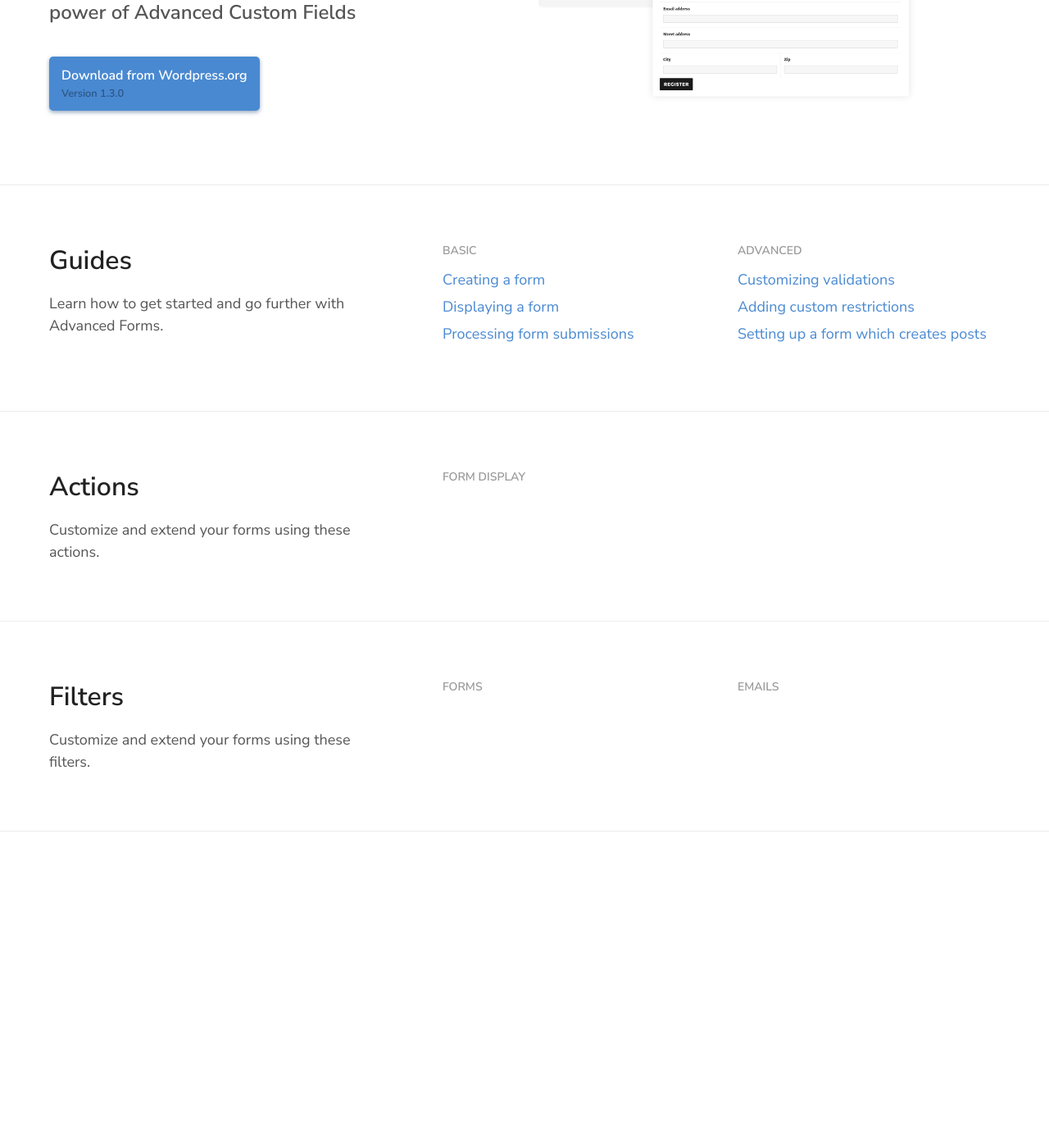
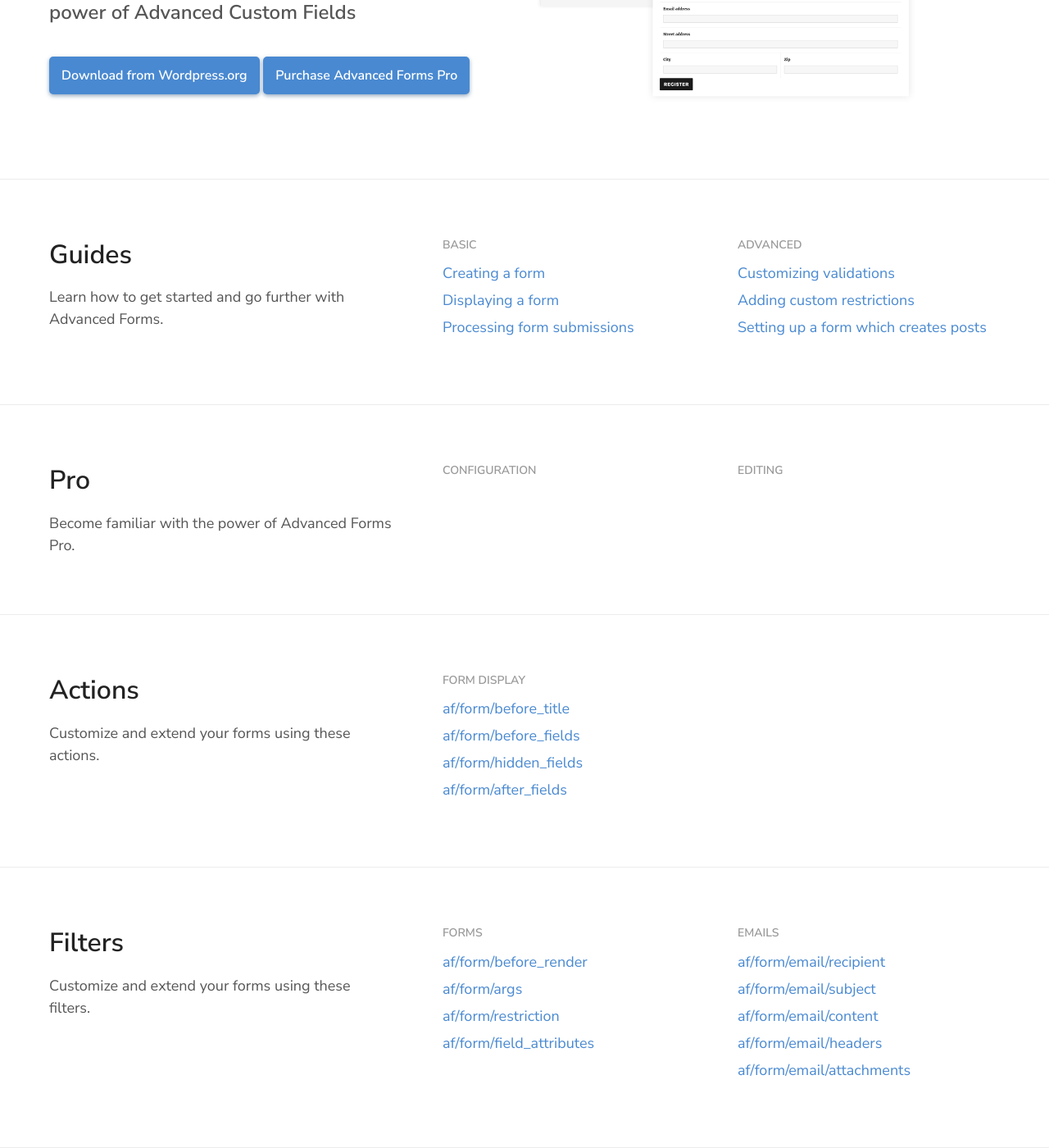
Before and after one commit to advancedforms/advancedforms.github.io, a Jekyll site: the page built from index.md, in a window 1280 px wide and 1400 px high, scrolled down 308 px. Shown: the whole window at 82% size. Built offline with Jekyll 4.4.1, drawn with Linux system fonts in a browser that asks for light colours; before the commit the page ends 1322 px from its top, so only the background shows below that.

Commit message:
Changed home layout to match new collections

```diff
--- a/_layouts/home.html
+++ b/_layouts/home.html
@@ -15,9 +15,11 @@
 			<div class="left">
 				<h1>Advanced Forms</h1>
 				<h2>Flexible and developer-friendly forms using the power of Advanced Custom Fields</h2>
-				<a class="btn" href="https://wordpress.org/plugins/advanced-forms/">
+				<a class="btn wordpress" href="https://wordpress.org/plugins/advanced-forms/">
 					Download from Wordpress.org
-					<span class="subtext">Version 1.3.0</span>
+				</a>
+				<a class="btn alt" href="https://hookturn.io/downloads/advanced-forms-pro/">
+					Purchase Advanced Forms Pro
 				</a>
 			</div>
 
@@ -52,7 +54,34 @@
 					{% endfor %}
 				</ul>
 			</div>
+		</div>
+	</div>
 
+	<div class="documentation-block">
+		<div class="container">
+			<div class="title-wrapper">
+				<h2>Pro</h2>
+				<p>Become familiar with the power of Advanced Forms Pro.</p>
+
+			</div>
+
+			<div class="documentation-column">
+				<h2>Configuration</h2>
+				<ul>
+					{% for post in site.categories.configuration reversed %}
+						<li><a href="{{ post.url }}">{{ post.title }}</a></li>
+					{% endfor %}
+				</ul>
+			</div>
+
+			<div class="documentation-column">
+				<h2>Editing</h2>
+				<ul>
+					{% for post in site.categories.editing reversed %}
+						<li><a href="{{ post.url }}">{{ post.title }}</a></li>
+					{% endfor %}
+				</ul>
+			</div>
 
 		</div>
 	</div>
@@ -68,16 +97,15 @@
 			<div class="documentation-column">
 				<h2>Form display</h2>
 				<ul>
-					{% for post in site.categories.form-display reversed %}
-						<li><a href="{{ post.url }}">{{ post.title }}</a></li>
+					{% assign hooks = site.actions | where: "category", "form-display" %}
+					{% for hook in hooks %}
+						<li><a href="{{ hook.url }}">{{ hook.title }}</a></li>
 					{% endfor %}
 				</ul>
 			</div>
 
 			<div class="documentation-column">
 			</div>
-
-
 		</div>
 	</div>
 
@@ -92,8 +120,9 @@
 			<div class="documentation-column">
 				<h2>Forms</h2>
 				<ul>
-					{% for post in site.categories.forms reversed %}
-						<li><a href="{{ post.url }}">{{ post.title }}</a></li>
+					{% assign hooks = site.filters | where: "category", "forms" %}
+					{% for hook in hooks %}
+						<li><a href="{{ hook.url }}">{{ hook.title }}</a></li>
 					{% endfor %}
 				</ul>
 			</div>
@@ -101,13 +130,12 @@
 			<div class="documentation-column">
 				<h2>Emails</h2>
 				<ul>
-					{% for post in site.categories.emails reversed %}
-						<li><a href="{{ post.url }}">{{ post.title }}</a></li>
+					{% assign hooks = site.filters | where: "category", "emails" %}
+					{% for hook in hooks %}
+						<li><a href="{{ hook.url }}">{{ hook.title }}</a></li>
 					{% endfor %}
 				</ul>
 			</div>
-
-
 		</div>
 	</div>
 
@@ -119,7 +147,6 @@
 
 	  ga('create', 'UA-45755328-16', 'auto');
 	  ga('send', 'pageview');
-
 	</script>
 
 </body>
```
